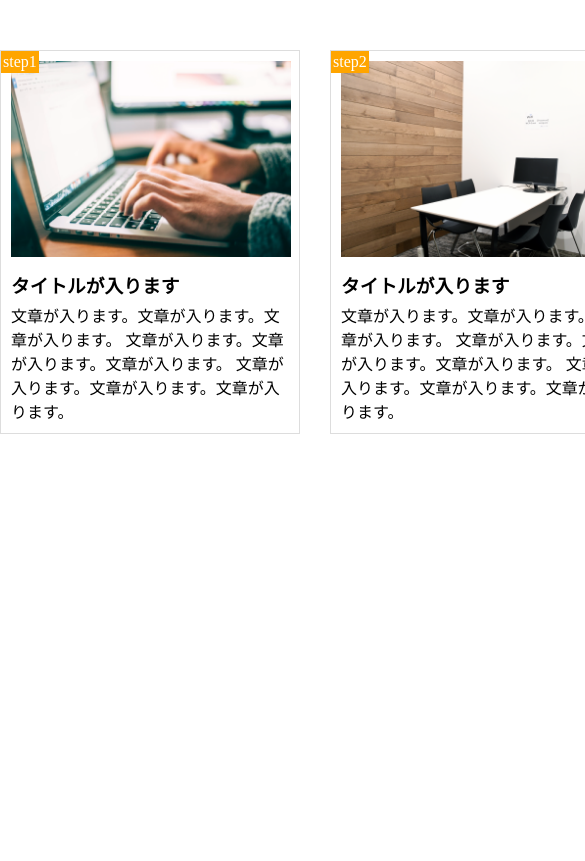
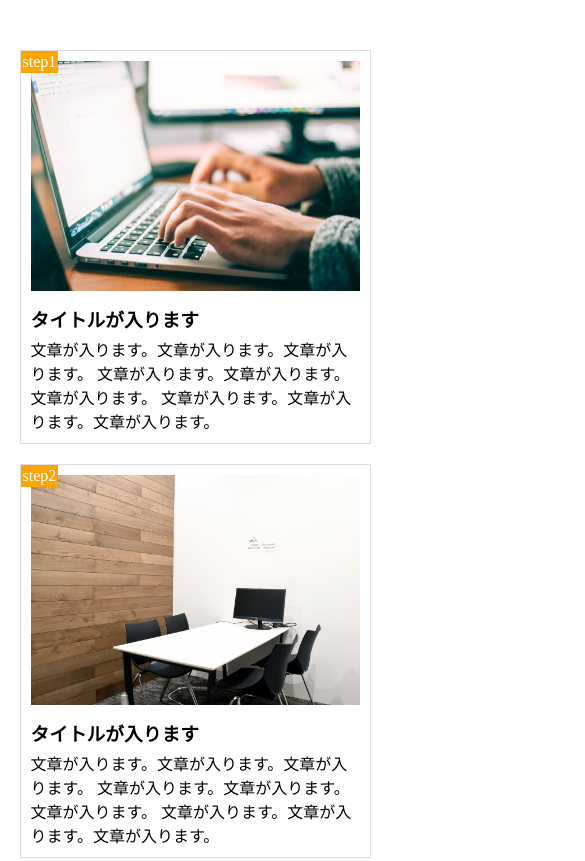
Before and after one commit to taku-tech/Ex1-10, a plain HTML site: page index.html in a window 390 px wide. Shown: the top 861 px of the page, 585 px wide, since content can reach past the window. Drawn offline with Linux system fonts and the light colour scheme.

Commit message:
[Finish] 1-10

```diff
--- a/style.css
+++ b/style.css
@@ -3,11 +3,6 @@
   padding: 0;
   box-sizing: border-box;
   color: #000;
-}
-
-img {
-	margin: 0;
-	padding: 0;
 }
 
 .container {
@@ -52,3 +47,20 @@ img {
 	width: 280px;
 	padding-bottom: 10px;
 }
+
+@media screen and (max-width: 768px) {
+	.container {
+		width: 90%;
+	}
+
+	.content {
+		width: 100%;
+		float: none;
+		margin-right: 0;
+		margin-bottom: 20px;
+	}
+
+	.content-image {
+		width: 100%;
+	}
+}
```
